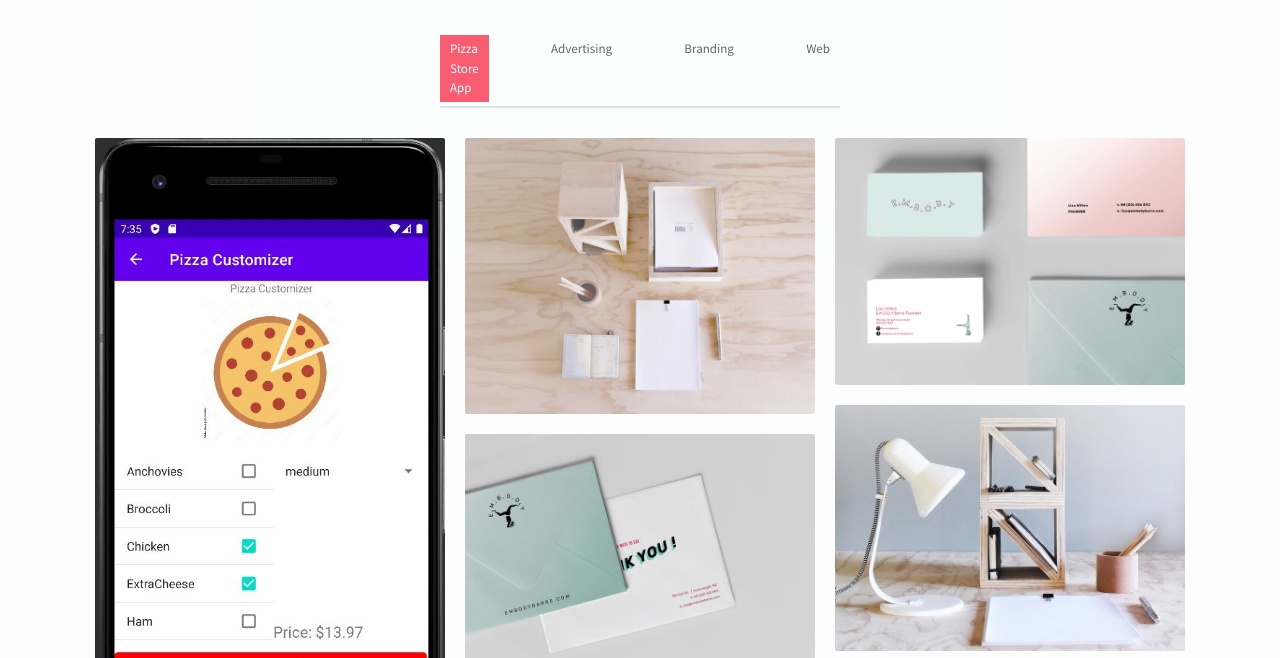
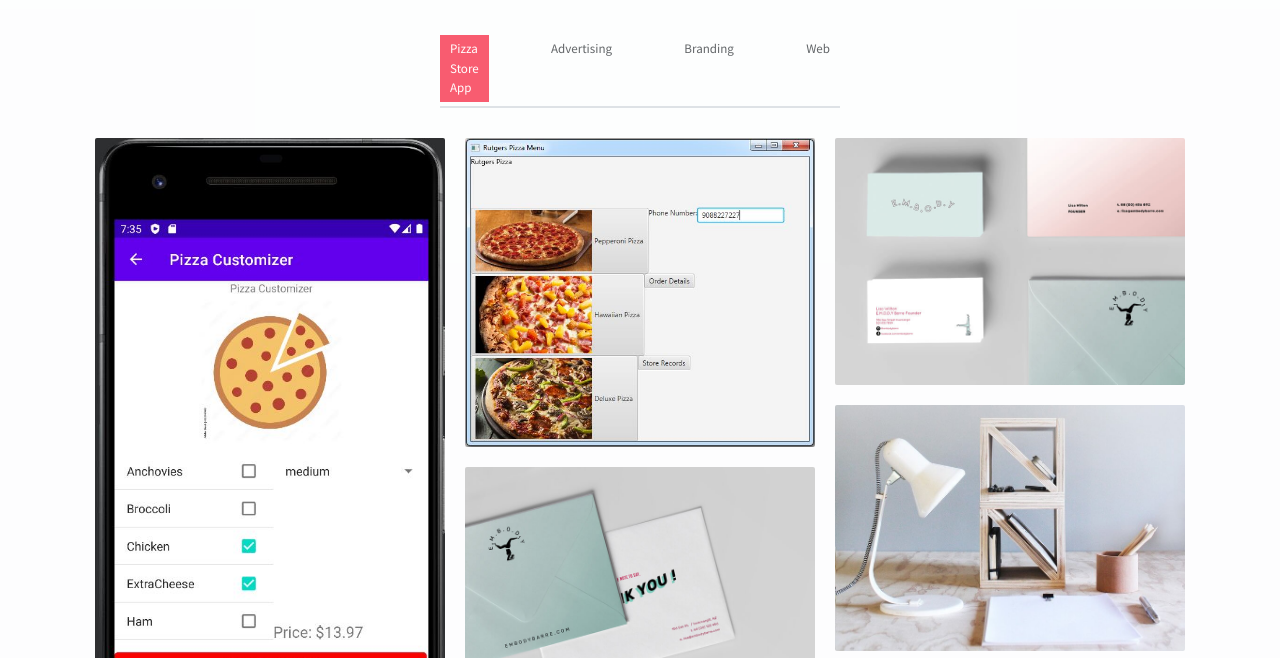
Before and after one commit to sblingfun/normanLC.dev, a plain HTML site: page index.html in a window 1280 px wide. Shown: the part 3040-3698 px from the top of the page. Drawn offline with Linux system fonts and the light colour scheme; some packages are replaced by stand-ins of ours.

Commit message:
Update index.html

```diff
--- a/index.html
+++ b/index.html
@@ -293,9 +293,9 @@
                     </div>
                     <div class="col-md-6 col-lg-4 web new">
                         <div class="portfolio-item">
-                            <img src="assets/imgs/web-2.jpg" class="img-fluid" alt="Download free bootstrap 4 admin dashboard, free boootstrap 4 templates">
+                            <img src="assets/imgs/homeDesk.JPG" class="img-fluid" alt="Download free bootstrap 4 admin dashboard, free boootstrap 4 templates">
                             <div class="content-holder">
-                                <a class="img-popup" href="assets/imgs/web-2.jpg"></a>
+                                <a class="img-popup" href="assets/imgs/homeDesk.JPG"></a>
                                 <div class="text-holder">
                                     <h6 class="title">WEB</h6>
                                     <p class="subtitle">Expedita corporis doloremque velit in totam!</p>
```
